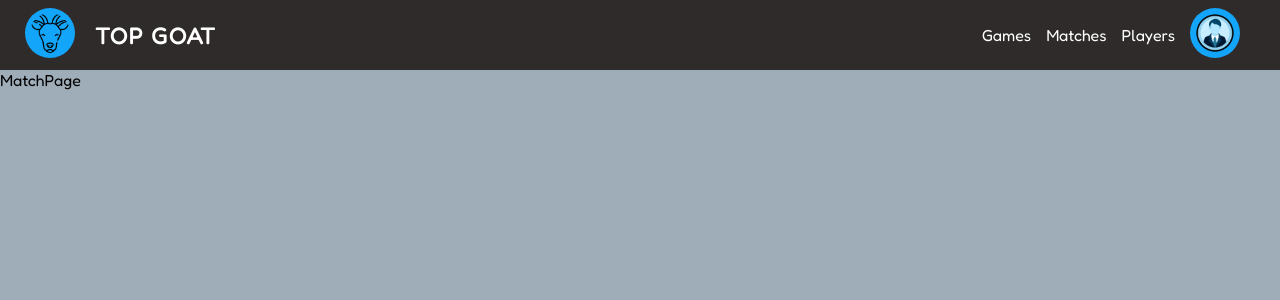
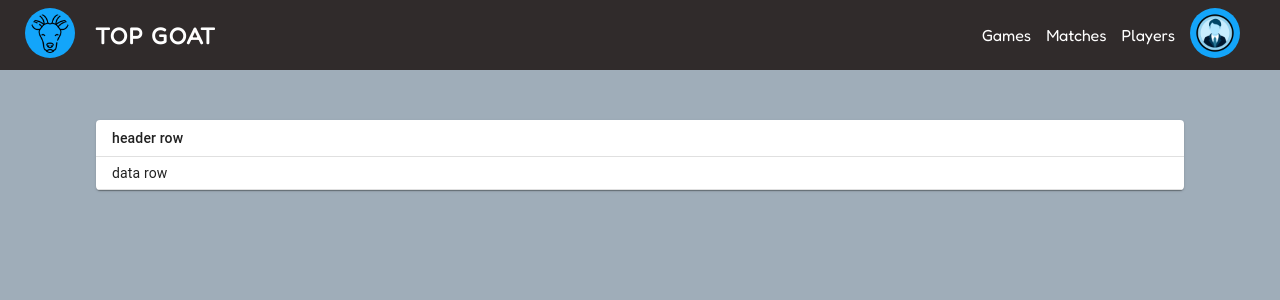
Before and after one commit to krismackdev/top-goat, a React (Create React App) app: page /matches in a window 1280 px wide. Shown: the top 300 px of the page. Built offline with nearby package versions, Linux system fonts and the light colour scheme; no server answers; the database is empty.

Commit message:
created context for matches + firestore fetching

```diff
--- a/src/index.tsx
+++ b/src/index.tsx
@@ -3,13 +3,16 @@ import ReactDOM from 'react-dom'
 import './index.css'
 import App from './App'
 import { GamesContextProvider } from '../src/store/games-context'
+import { MatchesContextProvider } from '../src/store/matches-context'
 import { BrowserRouter } from 'react-router-dom'
 
 ReactDOM.render(
   <React.StrictMode>
     <BrowserRouter>
       <GamesContextProvider>
-        <App />
+        <MatchesContextProvider>
+          <App />
+        </MatchesContextProvider>
       </GamesContextProvider>
     </BrowserRouter>
   </React.StrictMode>,
--- a/src/pages/MatchPage/MatchPage.css
+++ b/src/pages/MatchPage/MatchPage.css
@@ -1,5 +1,5 @@
 .match-page-container {
   background-color: rgb(159, 173, 185);
   height: calc(100vh - 70px);
-  /* padding: 50px 0; */
+  padding: 50px 0;
 }
--- a/src/pages/MatchPage/MatchPage.tsx
+++ b/src/pages/MatchPage/MatchPage.tsx
@@ -1,8 +1,39 @@
-import React from 'react'
+import React, { useContext, useState } from 'react'
+import { MatchesContext } from '../../store/matches-context'
 import './MatchPage.css'
+import {
+  Paper,
+  Table,
+  TableBody,
+  TableCell,
+  TableContainer,
+  TableHead,
+  TableRow,
+} from '@mui/material'
 
 const MatchPage: React.FC = () => {
-  return <div className="match-page-container">MatchPage</div>
+  const { matches } = useContext(MatchesContext)
+
+  console.log('matches =', matches)
+
+  return (
+    <div className="match-page-container">
+      <TableContainer component={Paper} sx={{ width: '85%', margin: '0 auto' }}>
+        <Table size="small">
+          <TableHead>
+            <TableRow>
+              <TableCell>header row</TableCell>
+            </TableRow>
+          </TableHead>
+          <TableBody>
+            <TableRow>
+              <TableCell>data row</TableCell>
+            </TableRow>
+          </TableBody>
+        </Table>
+      </TableContainer>
+    </div>
+  )
 }
 
 export default MatchPage
--- a/src/store/games-context.tsx
+++ b/src/store/games-context.tsx
@@ -62,7 +62,7 @@ export const GamesContextProvider = ({
         let currentGame = doc.data()
         if (currentGame) {
           currentGame = { ...currentGame, id: doc.id }
-          // ************* is it safe to be asserting as GamesState here?
+          // ************* is it safe to be asserting as GameObject here?
           result.push(currentGame as GameObject)
         }
       })
--- /dev/null
+++ b/src/store/matches-context.tsx
@@ -0,0 +1,72 @@
+import { createContext, useEffect, useState } from 'react'
+import { db } from '../firebase/config'
+import { collection, getDocs } from 'firebase/firestore'
+
+type Result = 'win' | 'loss' | 'draw' | 'n/a'
+
+interface MatchPlayerObject {
+  name: string
+  playerId: string
+  result: Result
+  score: number | 'n/a'
+}
+
+interface MatchObject {
+  date: Date
+  game: string
+  gameId: string
+  playOrder: number
+  players: MatchPlayerObject[]
+}
+
+type MatchesContextProviderProps = { children: React.ReactNode }
+
+export const MatchesContext = createContext<{
+  matches: MatchObject[] | undefined
+}>({
+  matches: undefined,
+})
+
+export const MatchesContextProvider = ({
+  children,
+}: MatchesContextProviderProps) => {
+  const [matches, setMatches] = useState<MatchObject[] | undefined>(undefined)
+
+  // this function sets the games state with data from firestore
+  const setMatchesWithFetchedData = async () => {
+    const fetchMatches = async () => {
+      const matchesRef = collection(db, 'matches')
+      const matchesCollection = await getDocs(matchesRef)
+      return matchesCollection
+    }
+
+    const downloadedMatches = await fetchMatches().then(res => {
+      const result: MatchObject[] = []
+      res.docs.forEach(doc => {
+        let currentMatch = doc.data()
+        if (currentMatch) {
+          currentMatch = { ...currentMatch, id: doc.id }
+          // ************* is it safe to be asserting as MatchObjecct here?
+          result.push(currentMatch as MatchObject)
+        }
+      })
+      return result
+    })
+
+    setMatches(downloadedMatches)
+  }
+
+  useEffect(() => {
+    setMatchesWithFetchedData()
+  }, [])
+
+  return (
+    <MatchesContext.Provider
+      value={{
+        matches,
+      }}
+    >
+      {children}
+    </MatchesContext.Provider>
+  )
+}
```
